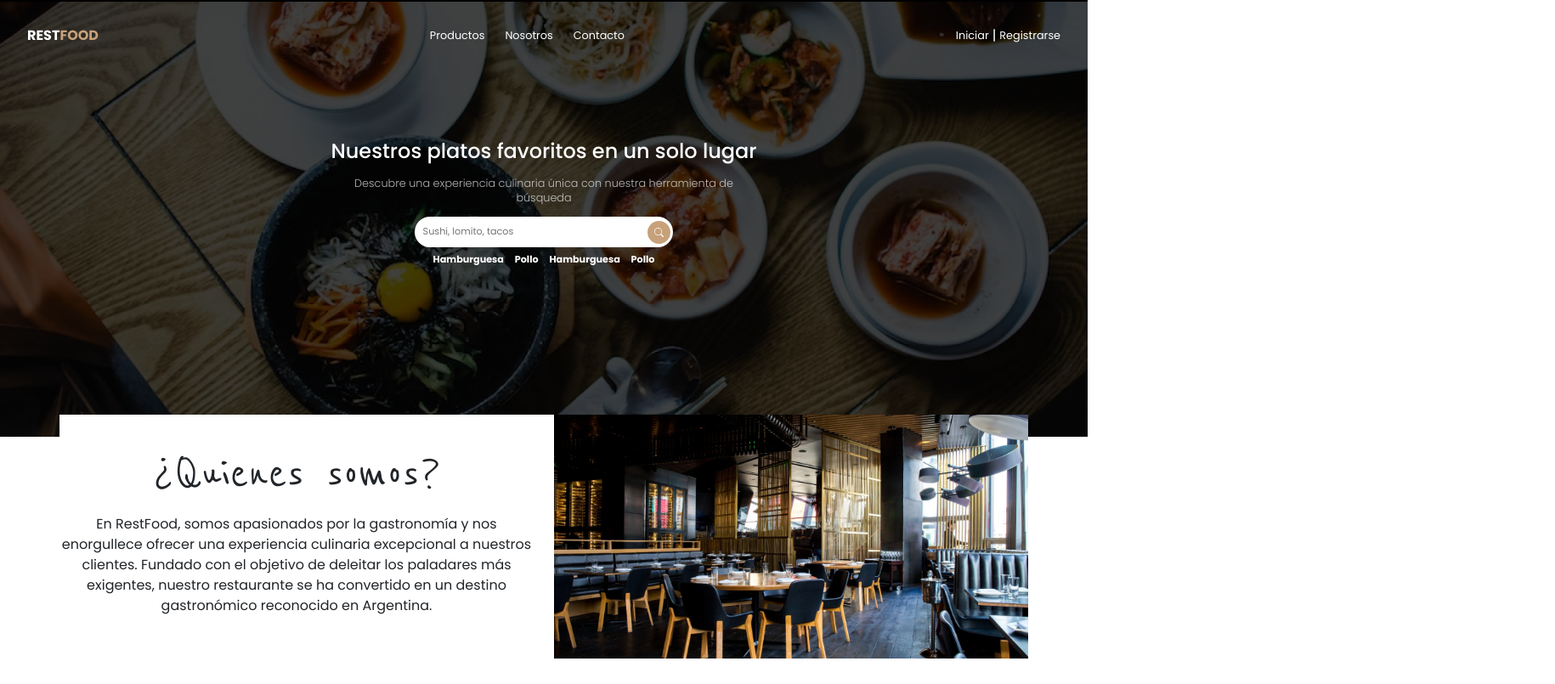
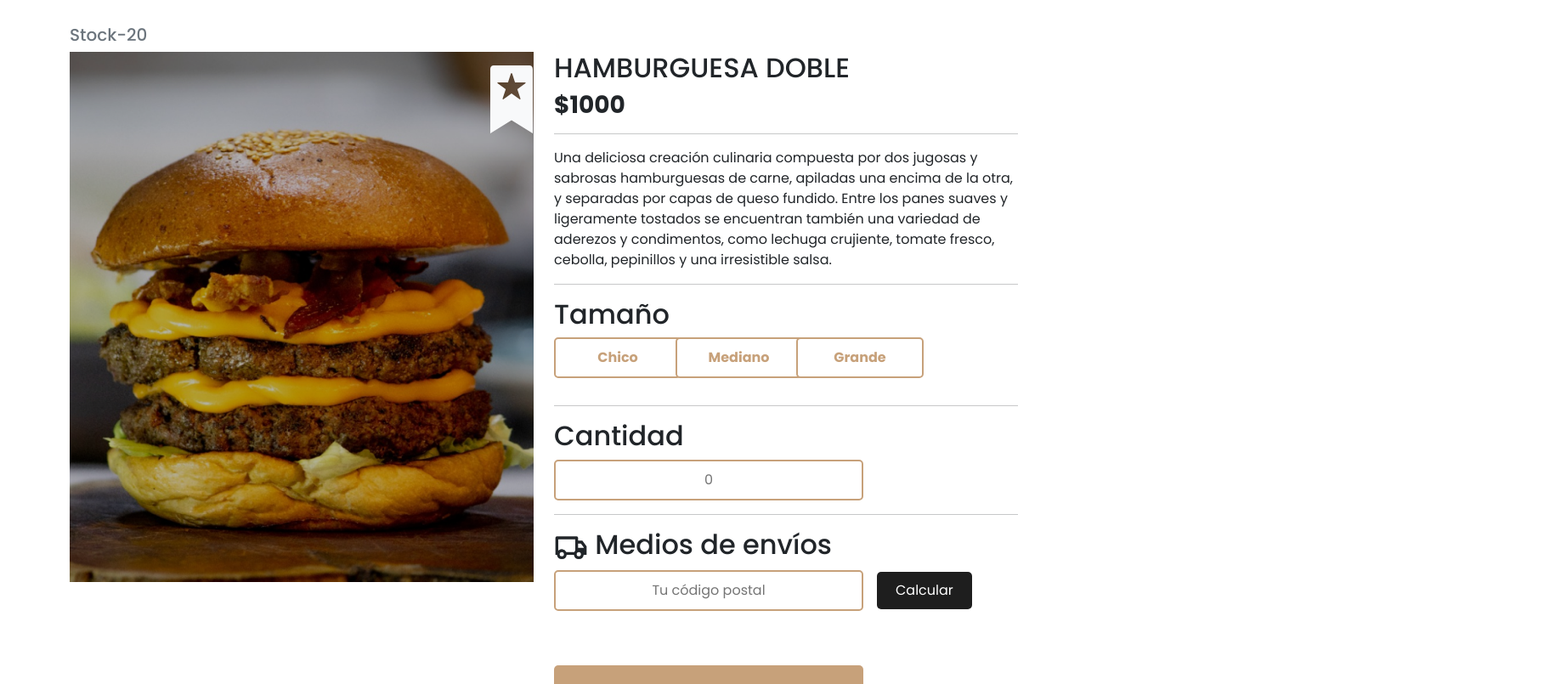
Before and after one commit to Mateo872/restfood, a React (Vite) app: page / in a window 1280 px wide. Shown: the part 19-824 px from the top of the page at 85% size, 1830 px wide, since content can reach past the window. Built offline with nearby package versions, Linux system fonts and the light colour scheme.

Commit message:
se maqueto casi igual al mockup, salta agregar el breadcumb

```diff
--- a/src/App.css
+++ b/src/App.css
@@ -15,6 +15,10 @@
 body {
     font-family: 'Poppins', sans-serif;
     /* font-family: 'Reenie Beanie', cursive; */
+}
+.mainDetalle{
+   min-height: 100vh;
+
 }
 
 header {
@@ -511,3 +515,61 @@ position: relative;
     margin-top: 12rem;
 
   }
+ .iconFav{
+    position: absolute;
+    top: 17%;
+    left: 93%;
+    transform: translate(-50%, -50%);
+ }
+ .breadCumbul{
+    display: inline;
+ }
+ .breadCumbA{
+
+ }
+  .btn_DP{
+    background-color: white;
+    color: var(--color-primario);
+    border: 2px solid var(--color-primario);
+    border-radius: 5px;
+    font-size: 16px;
+    text-align: center;
+    min-width: 150px;
+    padding: 10px 22px;
+    font-weight: bold
+  }
+  .btn_DP:hover {
+    background-color: var(--color-primario);
+    color: white;
+}
+  .btn_AgrCarritoDP{
+    background-color: var(--color-primario);
+    color: var(--color-secundario);
+    font-size: 18px;
+    border-radius: 5px;
+    text-align: center;
+    padding: 18px 102px;
+    border: none;
+    font-weight:500;
+
+  }
+
+  .input_CantidadDP{
+    background-color: var(--color-secundario);
+    border: 2px solid var(--color-primario);
+    border-radius: 5px;
+    font-size: 16px;
+    text-align: center;
+    padding: 10px 22px ;
+
+  }
+  .btn_CalcularDP{
+    background-color: var(--color-terciario);
+    color: var(--color-secundario);
+    font-size: 16px;
+    text-align: center;
+    border-radius: 5px;
+    border: none;
+    padding: 10px 22px;
+
+  }
--- a/src/App.jsx
+++ b/src/App.jsx
@@ -1,24 +1,28 @@
 import "bootstrap/dist/css/bootstrap.min.css";
 import "./App.css";
-import Header from "./componentes/comunes/Header";
+//import Header from "./componentes/comunes/Header";
 
-import QuienesSomos from "./componentes/comunes/QuienesSomos";
+//import QuienesSomos from "./componentes/comunes/QuienesSomos";
 
-import BuscadorPlatos from "../BuscadorPlatos";
-import Footer from "./componentes/comunes/Footer";
-import Menu from "./componentes/comunes/Menu";
+//import BuscadorPlatos from "../BuscadorPlatos";
+//import Footer from "./componentes/comunes/Footer";
+//import Menu from "./componentes/comunes/Menu";
+import DetalleProducto from "./componentes/vistas/DetalleProducto";
 
 function App() {
     return (
-        <>
+
+       /* <>
             <Header />
             <main>
                 <BuscadorPlatos />
                 <QuienesSomos />
                 <Menu />
+
             </main>
             <Footer />
-        </>
+        </>*/
+        <DetalleProducto></DetalleProducto>
     );
 }
 
--- /dev/null
+++ b/src/componentes/vistas/DetalleProducto.jsx
@@ -0,0 +1,80 @@
+import { Container, Card, Row, Col } from "react-bootstrap";
+import Footer from "../comunes/Footer";
+import hamburguesaDoble from "../../assets/Rectangle 110.png";
+import { GoBookmark } from "react-icons/go";
+import { RiTruckLine } from "react-icons/ri";
+
+const DetalleProducto = () => {
+  return (
+    <>
+      <Container className="my-5 mainDetalle">
+        <Row>
+          <h5 className="text-secondary">Stock-20 </h5>
+          <div className="iconFav">
+            <GoBookmark className="display-1 text-light"></GoBookmark>
+          </div>
+
+          <Col md={6}>
+            <Card.Img variant="top" src={hamburguesaDoble} />
+          </Col>
+          <Col md={6}>
+            <article className="mb-5">
+              <h2>HAMBURGUESA DOBLE</h2>
+              <h3 className="fw-bold">$1000</h3>
+              <hr />
+              <p>
+                Una deliciosa creación culinaria compuesta por dos jugosas y
+                sabrosas hamburguesas de carne, apiladas una encima de la otra,
+                y separadas por capas de queso fundido. Entre los panes suaves y
+                ligeramente tostados se encuentran también una variedad de
+                aderezos y condimentos, como lechuga crujiente, tomate fresco,
+                cebolla, pepinillos y una irresistible salsa.
+              </p>
+              <hr />
+              <h2>Tamaño</h2>
+              <div className="row">
+                <aside className="col-sm-4 col-md-3 mb-3">
+                  <button className="btn_DP ">Chico</button>
+                </aside>
+                <aside className="col-sm-4 col-md-3 mb-3">
+                  <button className="btn_DP ">Mediano</button>
+                </aside>
+                <aside className="col-sm-4 col-md-3 mb-3">
+                  {" "}
+                  <button className="btn_DP">Grande</button>
+                </aside>
+              </div>
+
+              <hr />
+              <h2>Cantidad</h2>
+              <input
+                type="text"
+                disabled
+                className="input_CantidadDP text-center"
+                placeholder="0"
+              />
+              <hr />
+              <h2>
+                <RiTruckLine className="fs-1" /> Medios de envíos
+              </h2>
+              <input
+                type="text"
+                placeholder="Tu código postal"
+                className="me-3 input_CantidadDP mb-3"
+              />
+              <button className="btn_CalcularDP">Calcular</button>
+            </article>
+            <div className="text-start">
+              <button type="submit" className="btn_AgrCarritoDP">
+                Agregar al carrito
+              </button>
+            </div>
+          </Col>
+        </Row>
+      </Container>
+      <Footer></Footer>
+    </>
+  );
+};
+
+export default DetalleProducto;
```
Also changed, not shown: src/assets/Rectangle 110.png (added).
